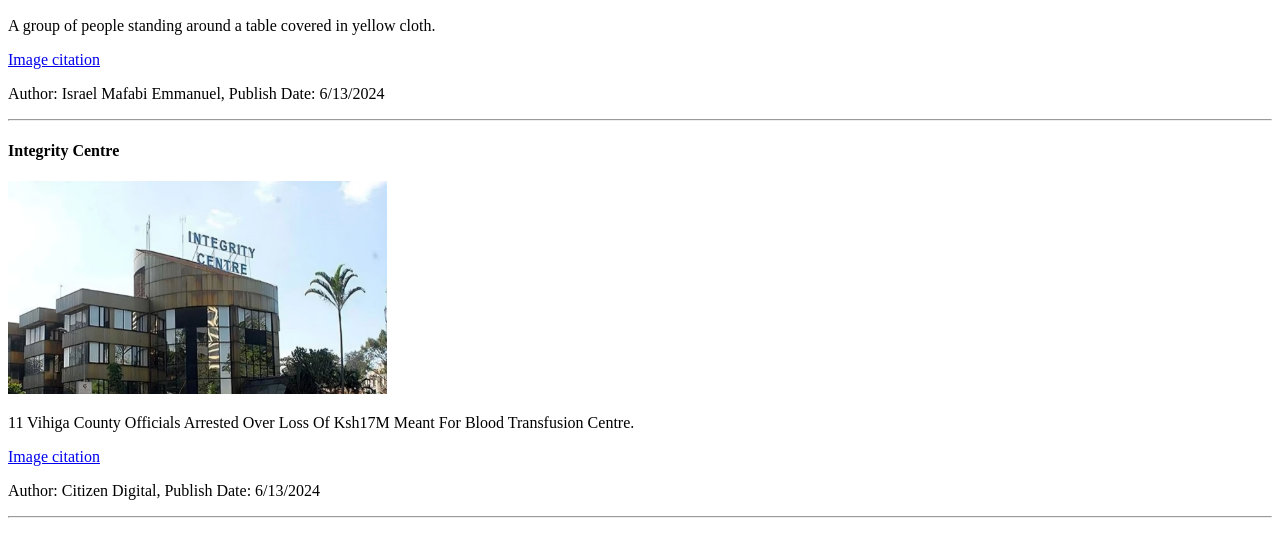
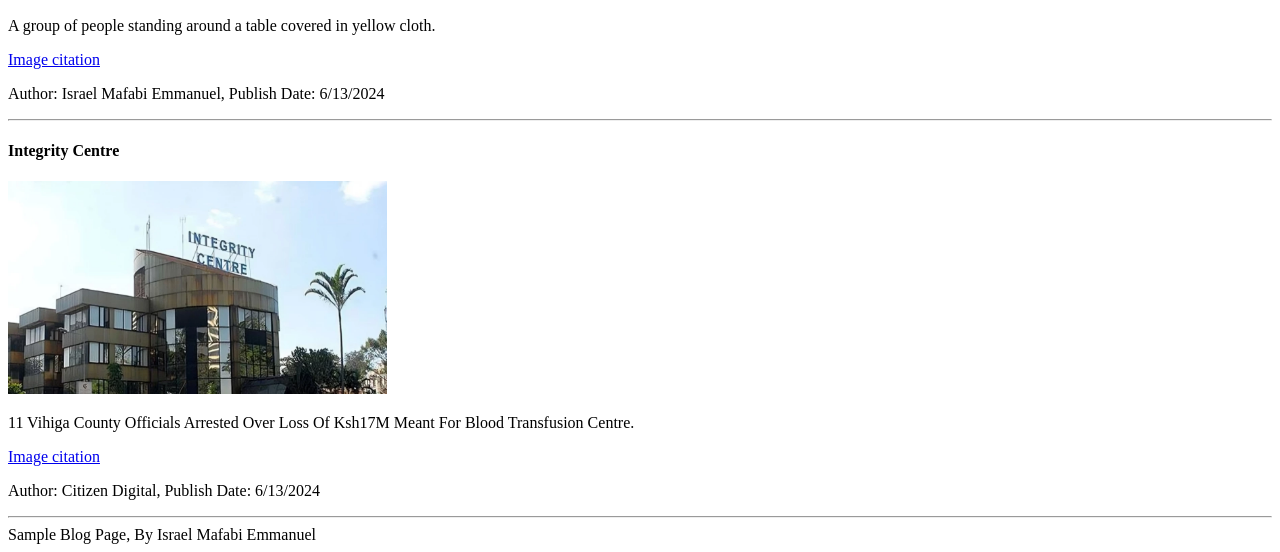
Before and after one commit to Israel-Mafabi-Emmanuel/Website-Development-Projects---School-Projects, a plain HTML site: page phase-0/intro-html-1/index.html in a window 1280 px wide. Shown: the part 498-1050 px from the top of the page. Before the commit the page ends 1024 px from the top, so only its background shows below. Drawn offline with Linux system fonts and the light colour scheme.

Commit message:
Finished creating the footer and adding details to it.

```diff
--- a/phase-0/intro-html-1/index.html
+++ b/phase-0/intro-html-1/index.html
@@ -37,6 +37,8 @@
         </section>
         <hr>
         <!-- COMMENT: FOOTER, BLOG -->
-        <section class="footer"></section>
+        <footer>
+            Sample Blog Page, By Israel Mafabi Emmanuel
+        </footer>
     </body>
 </html>
```
